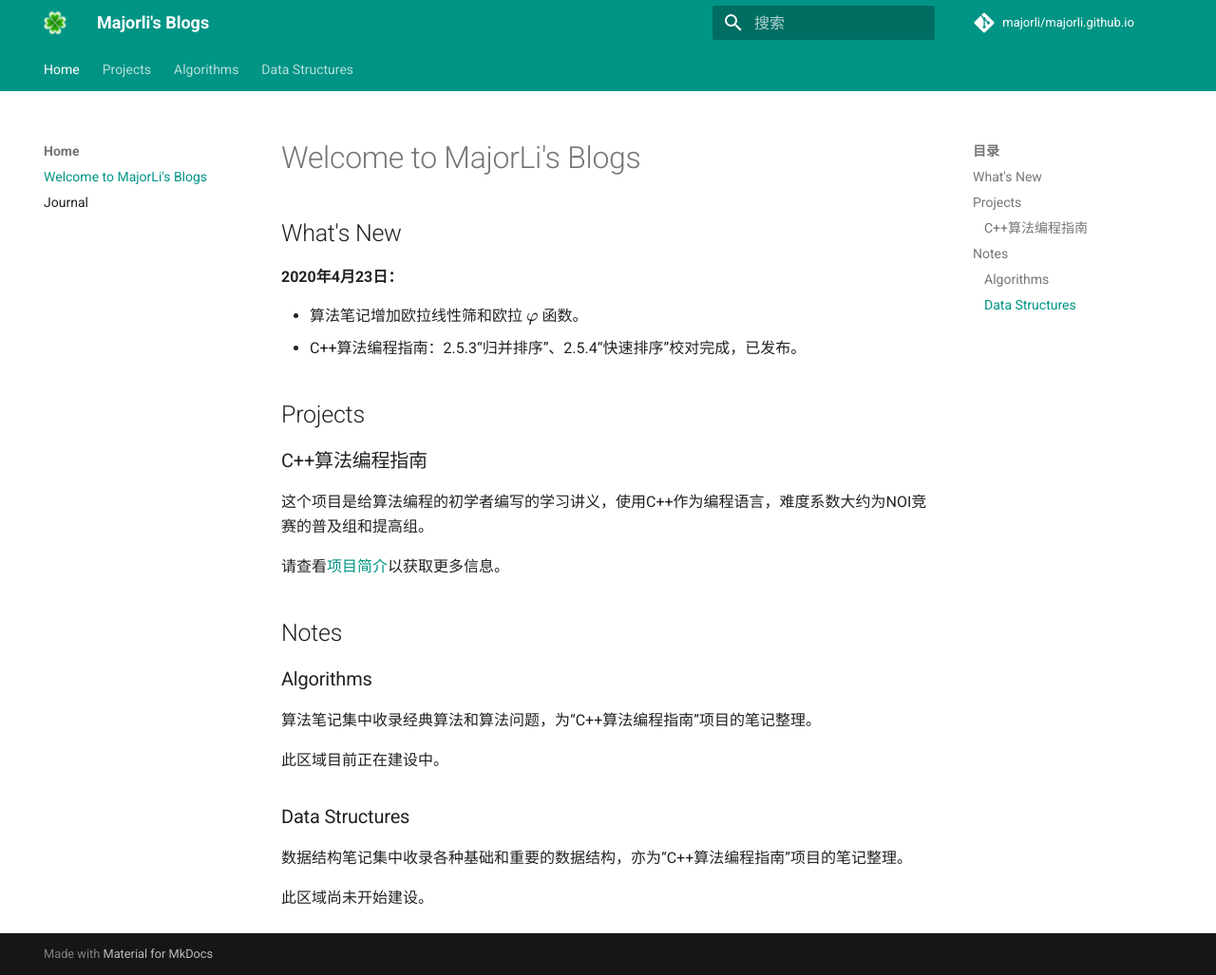
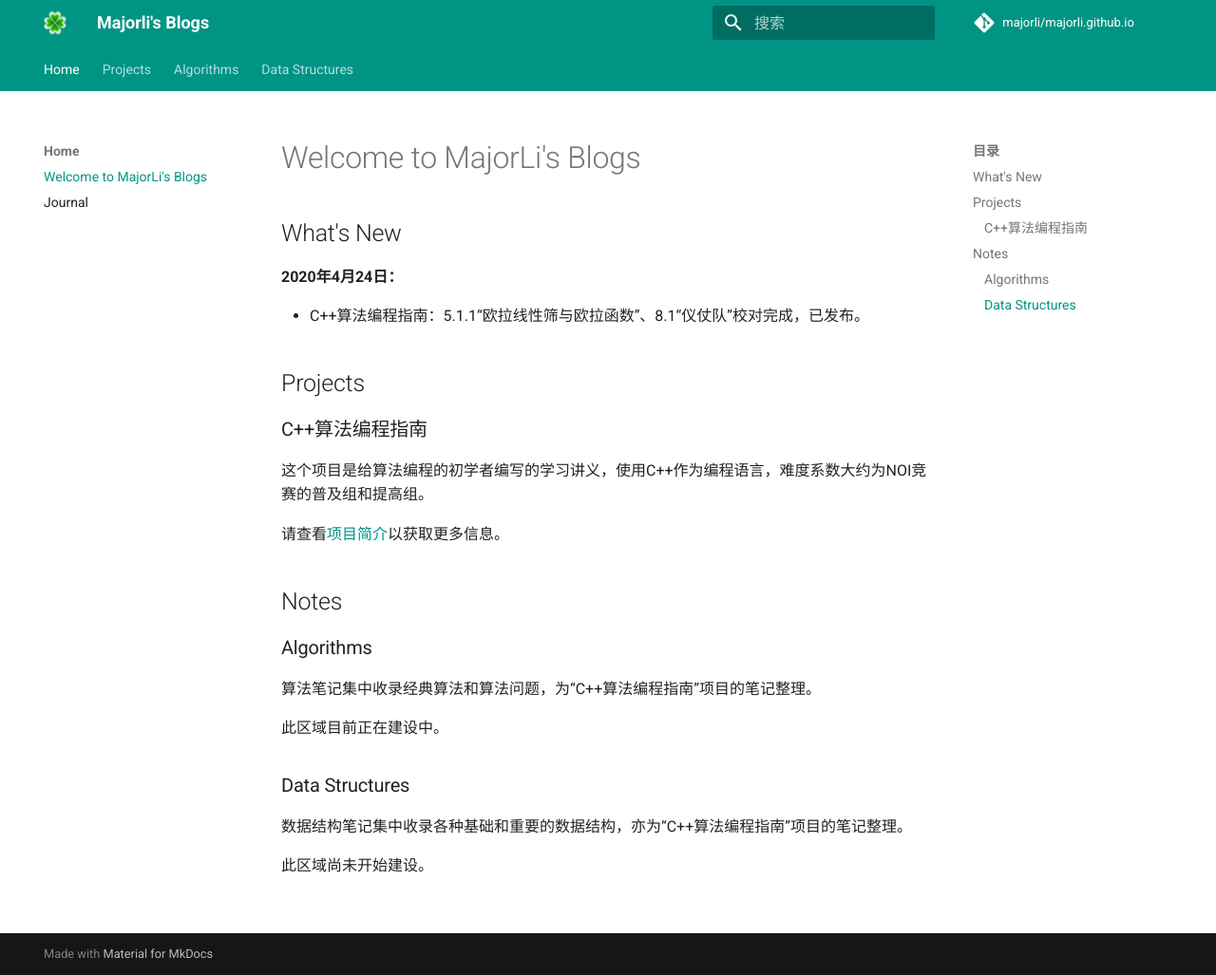
Before and after one commit to majorli/majorli.github.io, an MkDocs documentation site: the page built from docs/index.md, in a window 1280 px wide and 1027 px high. Shown: the whole window at 95% size. Built offline with MkDocs 1.6.1 and Material for MkDocs 9.7.7, drawn with Linux system fonts in a browser that asks for light colours; formulas are drawn with MathJax 3; comment, search, counter and statistics services are not loaded.

Commit message:
20200424_2327_source

```diff
--- a/docs/index.md
+++ b/docs/index.md
@@ -2,10 +2,9 @@
 
 ## What's New
 
-**2020年4月23日：**
+**2020年4月24日：**
 
-- 算法笔记增加欧拉线性筛和欧拉 $\varphi$ 函数。
-- C++算法编程指南：2.5.3“归并排序”、2.5.4“快速排序”校对完成，已发布。
+- C++算法编程指南：5.1.1“欧拉线性筛与欧拉函数”、8.1“仪仗队”校对完成，已发布。
 
 ## Projects
 
--- a/mkdocs.yml
+++ b/mkdocs.yml
@@ -54,5 +54,5 @@ plugins:
         - search
 
 extra_javascript:
-#       - https://cdn.bootcss.com/mathjax/2.7.7/MathJax.js?config=TeX-MML-AM_CHTML
-        - https://cdnjs.cloudflare.com/ajax/libs/mathjax/2.7.0/MathJax.js?config=TeX-MML-AM_CHTML
+        - https://cdn.bootcss.com/mathjax/2.7.7/MathJax.js?config=TeX-MML-AM_CHTML
+#       - https://cdnjs.cloudflare.com/ajax/libs/mathjax/2.7.0/MathJax.js?config=TeX-MML-AM_CHTML
```
Also changed, not shown: docs/journal.md (+5 -0 lines), docs/projects/algo_guide.md (+1 -0 lines).
